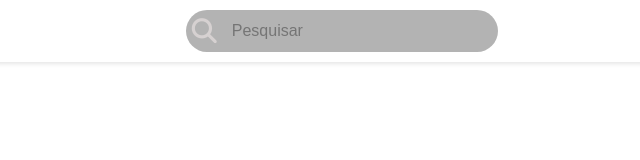
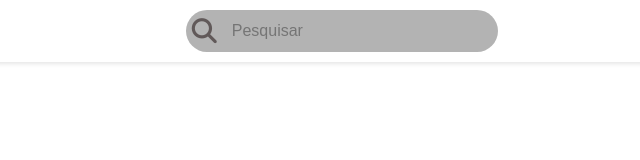
Before and after one commit to allanaavila/pousada-sol-nascente, a plain HTML site: page index.html in a window 1280 px wide. Shown: the full height of the page, 337-977 px from the left. Drawn offline with Linux system fonts and the light colour scheme.

Commit message:
adicionando um button de search

```diff
--- a/index.html
+++ b/index.html
@@ -19,11 +19,11 @@
                 </a>
             </div>
             <div class="search">
-                <a href="">
+                <button type="button">
                     <span class="fa-solid fa-magnifying-glass"></span>
-                    <input id="search-input" maxlength="800" autocorrect="off" autocapitalize="off" spellcheck="false"
-                    placeholder="Pesquisar" value="" />
-                </a>
+                </button>
+                <input id="search-input" maxlength="800" autocorrect="off" autocapitalize="off" spellcheck="false"
+                 placeholder="Pesquisar" value="" />
             </div>
             <div class="cart">
                 <a href="">
--- a/src/style/styles.css
+++ b/src/style/styles.css
@@ -62,11 +62,16 @@ body {
     height: 30px;
 }
 
-.search a {
-    display: flex;
-    align-items: center;
-    text-decoration: none;
-    color: #d6d1d1;
+.search .fa-solid {
+    color: #615959;
+}
+
+.search button {
+    background-color: transparent;
+    border: none;
+    cursor: pointer;
+    outline: none;
+    padding: 0; /* Remova o preenchimento padrão do botão */
 }
 
 .search input {
@@ -74,9 +79,6 @@ body {
     border: none;
     padding: 10px;
     color: #fff;
-    text-overflow: ellipsis;
-    overflow: hidden;
-    white-space: nowrap;
     outline: none;
     width: 100%;
     font-size: 16px;
```
